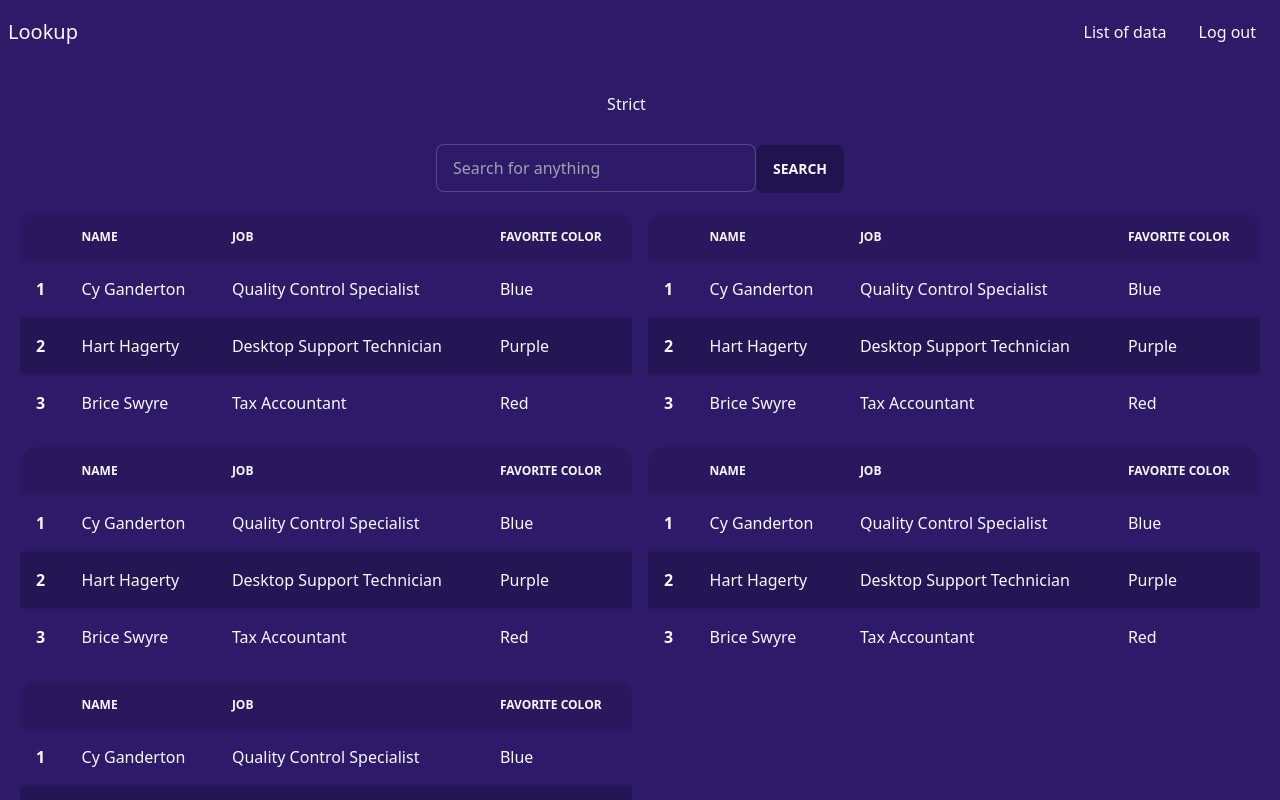
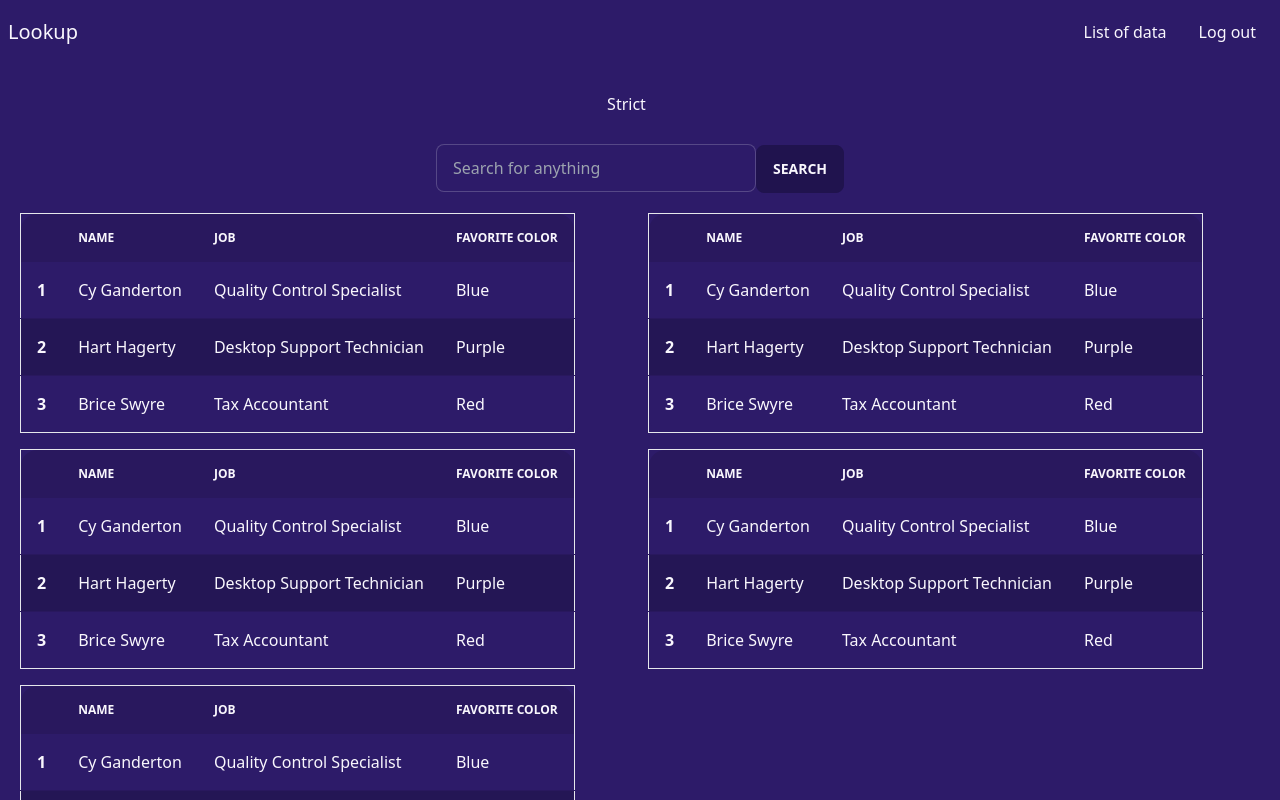
Before and after one commit to 52617365/Lookup, a Next.js app: page /lookup in a window 1280 px wide. Shown: the top 800 px of the page. Built offline with nearby package versions, Linux system fonts and the light colour scheme.

Commit message:
Result tables now have borders.
Signed-off-by: 52617365 <rasengithub@protonmail.com>

```diff
--- a/components/Table.tsx
+++ b/components/Table.tsx
@@ -10,7 +10,7 @@ function Indicator() {
 export default function Table() {
     return (
         <div className="overflow-x-auto">
-            <table className="table w-full">
+            <table className="table w-52 border">
                 <thead>
                 <tr>
                     <th></th>
```
